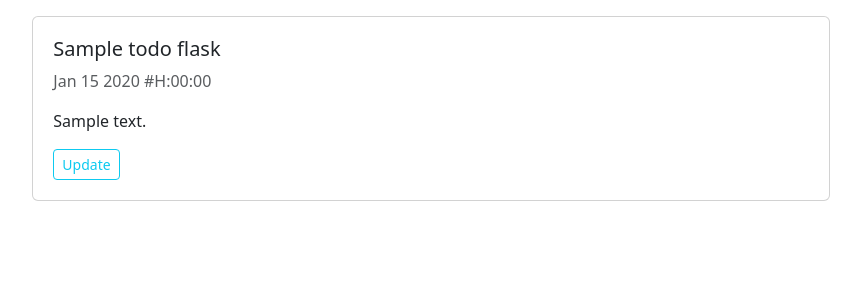
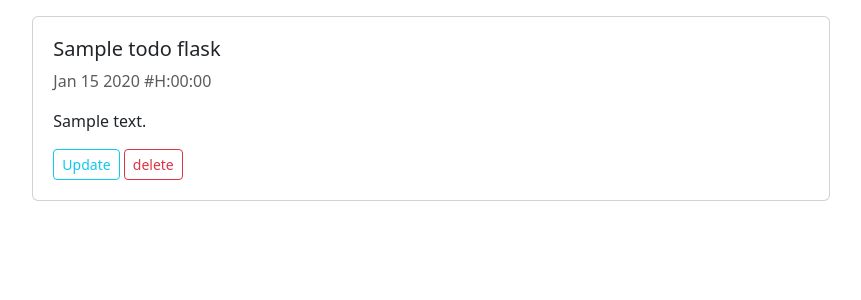
Before and after one commit to rahulsingh2312/todolist, a Flask app: page / in a window 1280 px wide. Shown: the part 56-356 px from the top of the page, without its empty margins (209-1070 px from the left). Run offline with Flask 3, Linux system fonts and the light colour scheme; a database or web service that is not in the repository returns one stand-in record (values such as "Sample title").

Commit message:
added delete button

```diff
--- a/application/templates/viewtodo.html
+++ b/application/templates/viewtodo.html
@@ -13,6 +13,7 @@
     <p class="card-text text-muted">{{ todo.date_created }}</p>
     <p class="card-text">{{ todo.description }}</p>
     <a href="{{ url_for('updatetodo', id = todo._id) }}" class="btn btn-outline-info btn-sm">Update</a>
+    <a href="{{ url_for('deletetodo', id = todo._id) }}" class="btn btn-outline-danger btn-sm">delete</a>
 </div>
     </div>
     {% endfor %}
```
